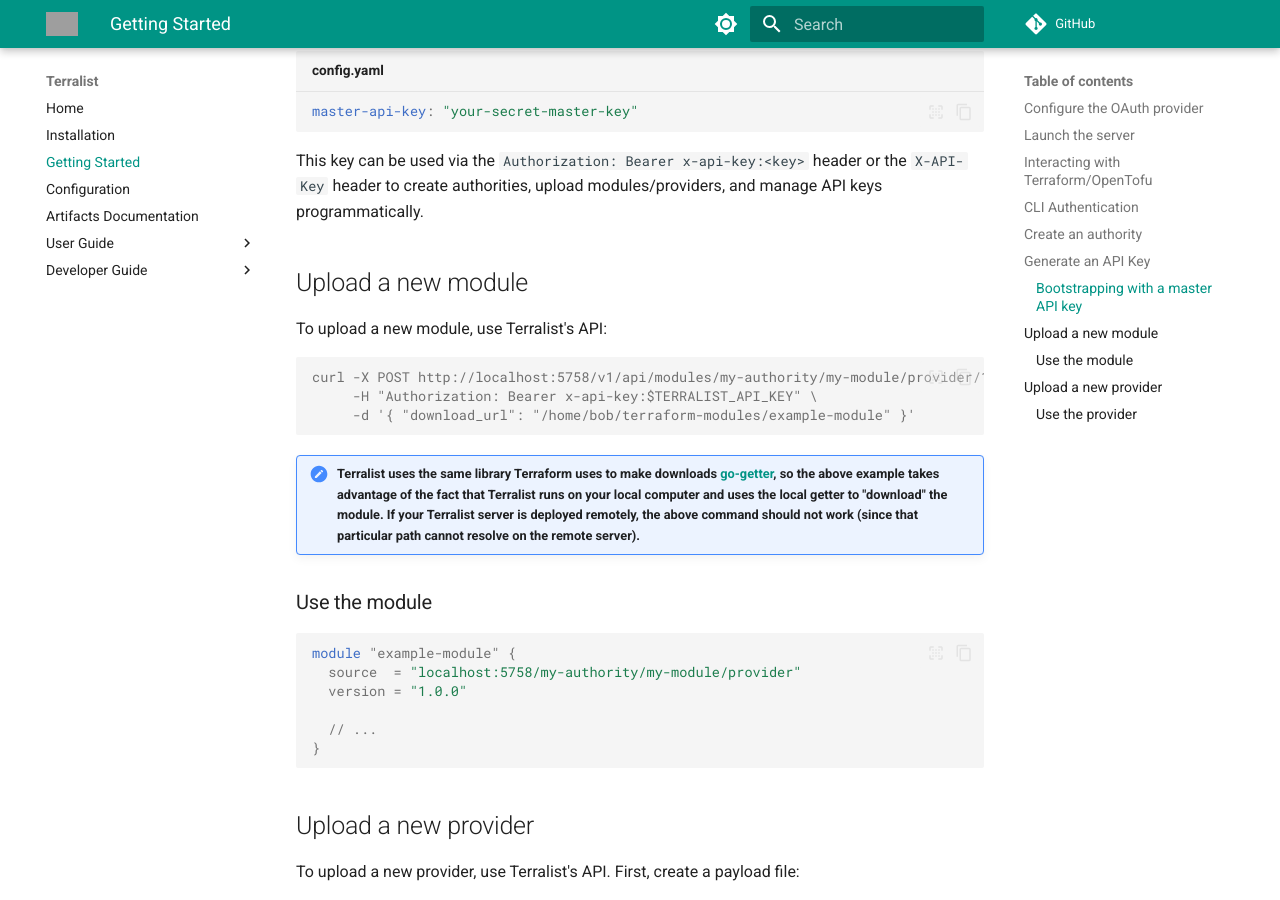
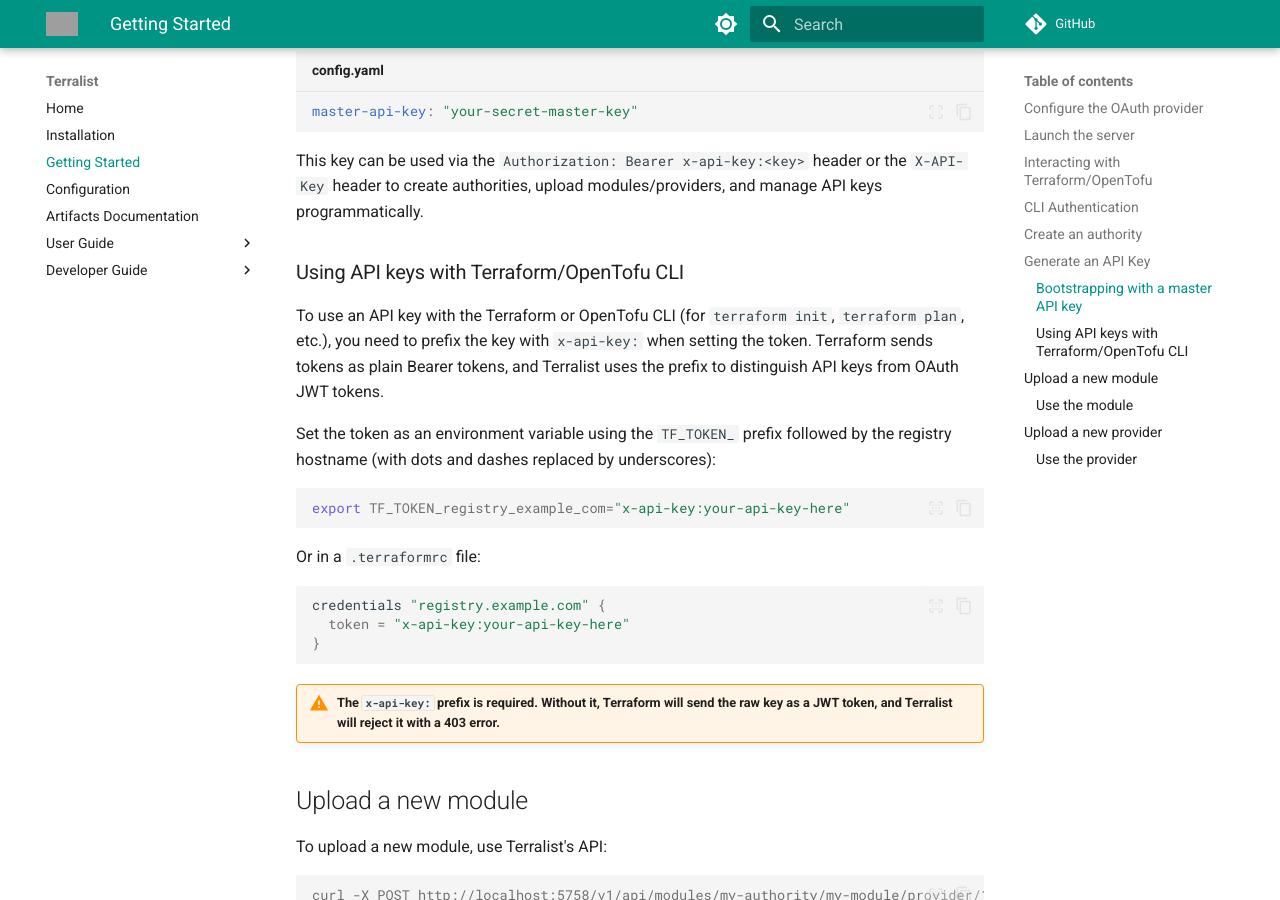
Before and after one commit to terralist/terralist, an MkDocs documentation site: the page built from docs/getting-started.md, in a window 1280 px wide and 900 px high, scrolled down 4062 px. Built offline with MkDocs 1.6.1 and Material for MkDocs 9.7.7, drawn with Linux system fonts in a browser that asks for light colours; comment, search, counter and statistics services are not loaded; the version menu is left out; grey boxes are pictures that could not be loaded.

Commit message:
chore(docs): document x-api-key prefix for Terraform CLI tokens (#798)
docs: document x-api-key prefix for Terraform CLI tokens

Add a section explaining that API keys used with Terraform/OpenTofu
CLI need the x-api-key: prefix. Without it, Terraform sends the raw
key as a Bearer token, which Terralist rejects because it expects
either a JWT or the x-api-key: prefix.

````diff
--- a/docs/getting-started.md
+++ b/docs/getting-started.md
@@ -149,6 +149,26 @@
 
 This key can be used via the `Authorization: Bearer x-api-key:<key>` header or the `X-API-Key` header to create authorities, upload modules/providers, and manage API keys programmatically.
 
+### Using API keys with Terraform/OpenTofu CLI
+
+To use an API key with the Terraform or OpenTofu CLI (for `terraform init`, `terraform plan`, etc.), you need to prefix the key with `x-api-key:` when setting the token. Terraform sends tokens as plain Bearer tokens, and Terralist uses the prefix to distinguish API keys from OAuth JWT tokens.
+
+Set the token as an environment variable using the `TF_TOKEN_` prefix followed by the registry hostname (with dots and dashes replaced by underscores):
+
+```bash
+export TF_TOKEN_registry_example_com="x-api-key:your-api-key-here"
+```
+
+Or in a `.terraformrc` file:
+
+```hcl
+credentials "registry.example.com" {
+  token = "x-api-key:your-api-key-here"
+}
+```
+
+!!! warning "The `x-api-key:` prefix is required. Without it, Terraform will send the raw key as a JWT token, and Terralist will reject it with a 403 error."
+
 ## Upload a new module
 
 To upload a new module, use Terralist's API:
````
